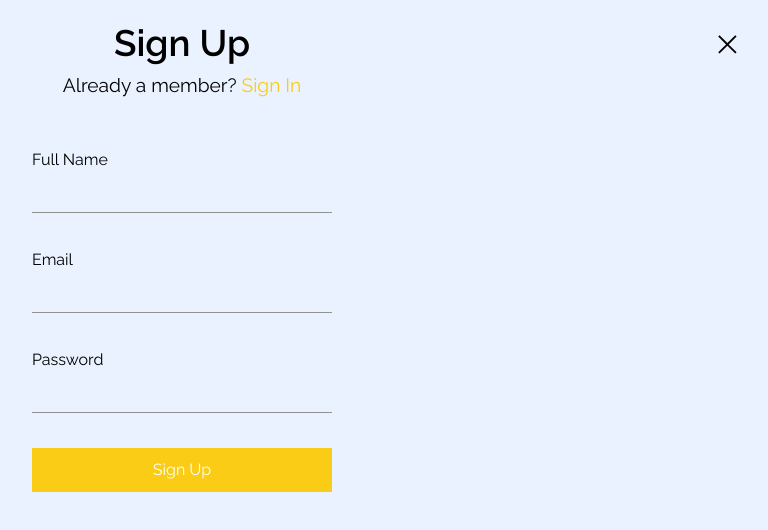
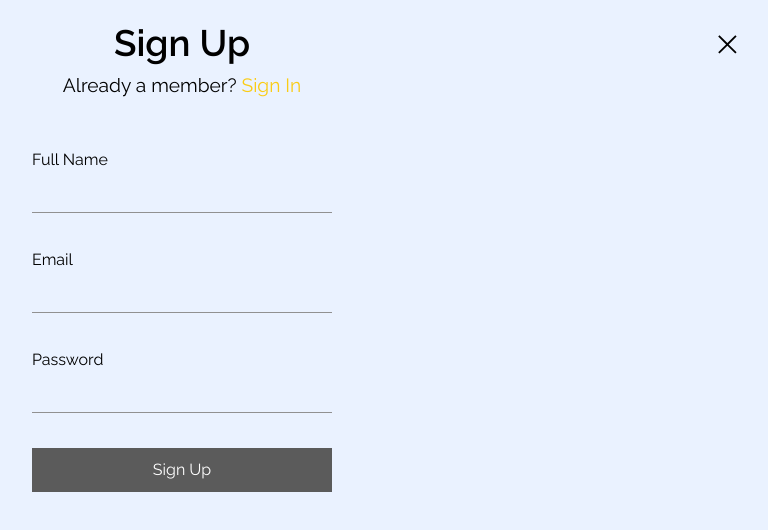
Before and after one commit to acadoze/web-app, a Next.js app: page /signup in a window 1280 px wide. Shown: the top 530 px of the page, without its empty margins (458-1226 px from the left). Built offline with nearby package versions, Linux system fonts and the light colour scheme.

Commit message:
modify toast styles

```diff
--- a/app/globals.css
+++ b/app/globals.css
@@ -2,6 +2,7 @@
 @tailwind components;
 @tailwind utilities;
 
+@import url('https://fonts.googleapis.com/css2?family=Poppins:ital,wght@0,100;0,200;0,300;0,400;0,500;0,600;0,700;0,800;0,900;1,100;1,200;1,300;1,400;1,500;1,600;1,700;1,800;1,900&family=Raleway:ital,wght@0,100..900;1,100..900&family=Roboto:ital,wght@0,100;0,300;0,400;0,500;0,700;0,900;1,100;1,300;1,400;1,500;1,700;1,900&display=swap');
 :root {
   --foreground-rgb: 0, 0, 0;
   --background-start-rgb: 214, 219, 220;
@@ -14,8 +15,10 @@
     --foreground-rgb: 255, 255, 255;
     --background-start-rgb: 0, 0, 0;
     --background-end-rgb: 0, 0, 0;
+    --toastify-font-family: "Poppins";
   }
 }
+.Toastify__toast-body { font-family: 'system-ui'; }
 
 li {
   list-style: none;
@@ -57,6 +60,13 @@
   display: flex;
   flex-direction: column;
 }
+.site_form button {
+  cursor: pointer;
+}
+ button:disabled {
+  background-color: rgb(91, 91, 91);
+  cursor: default;
+}
 .site_form input {
   background: transparent;
   padding: 8px 0;
@@ -64,3 +74,10 @@
   border-bottom: 1px solid #919191;
   outline: none;
 }
+
+
+.poppins-light {
+  font-family: "Poppins", sans-serif;
+  font-weight: 300;
+  font-style: normal;
+}
```
